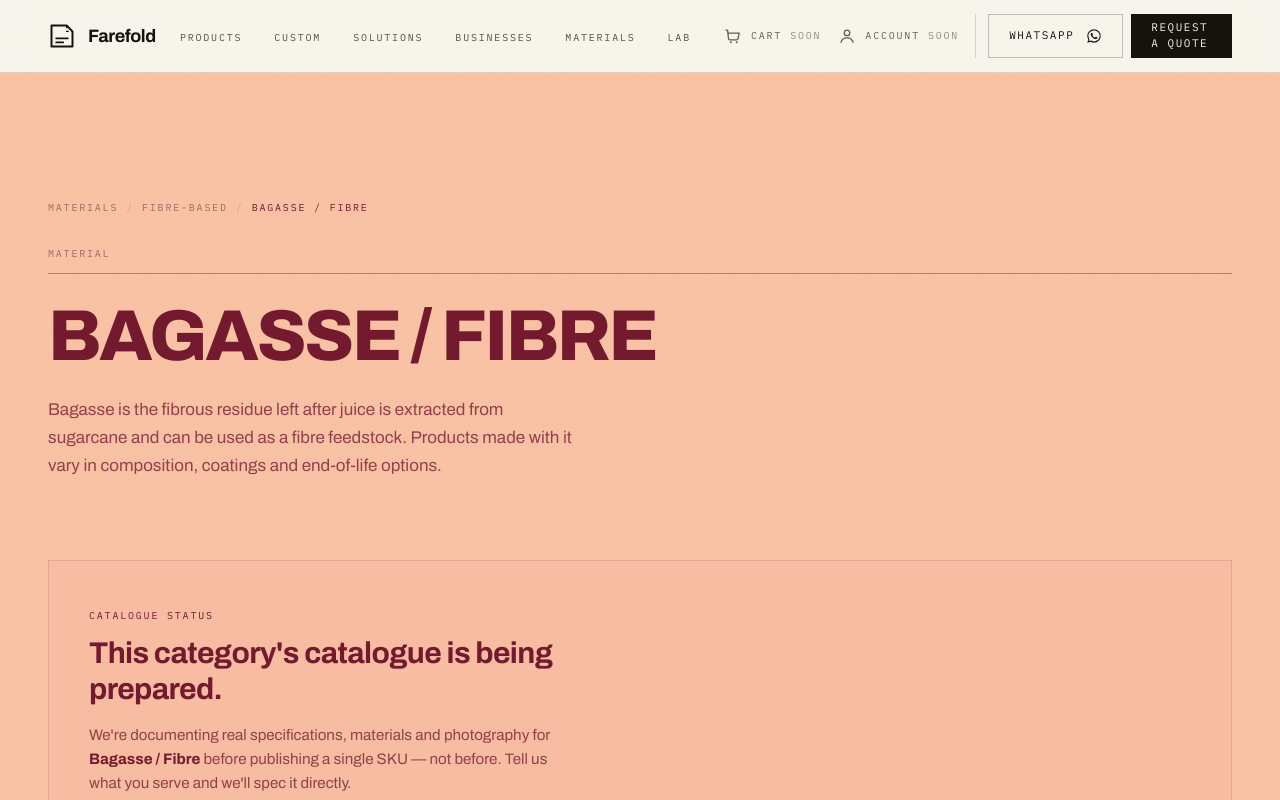
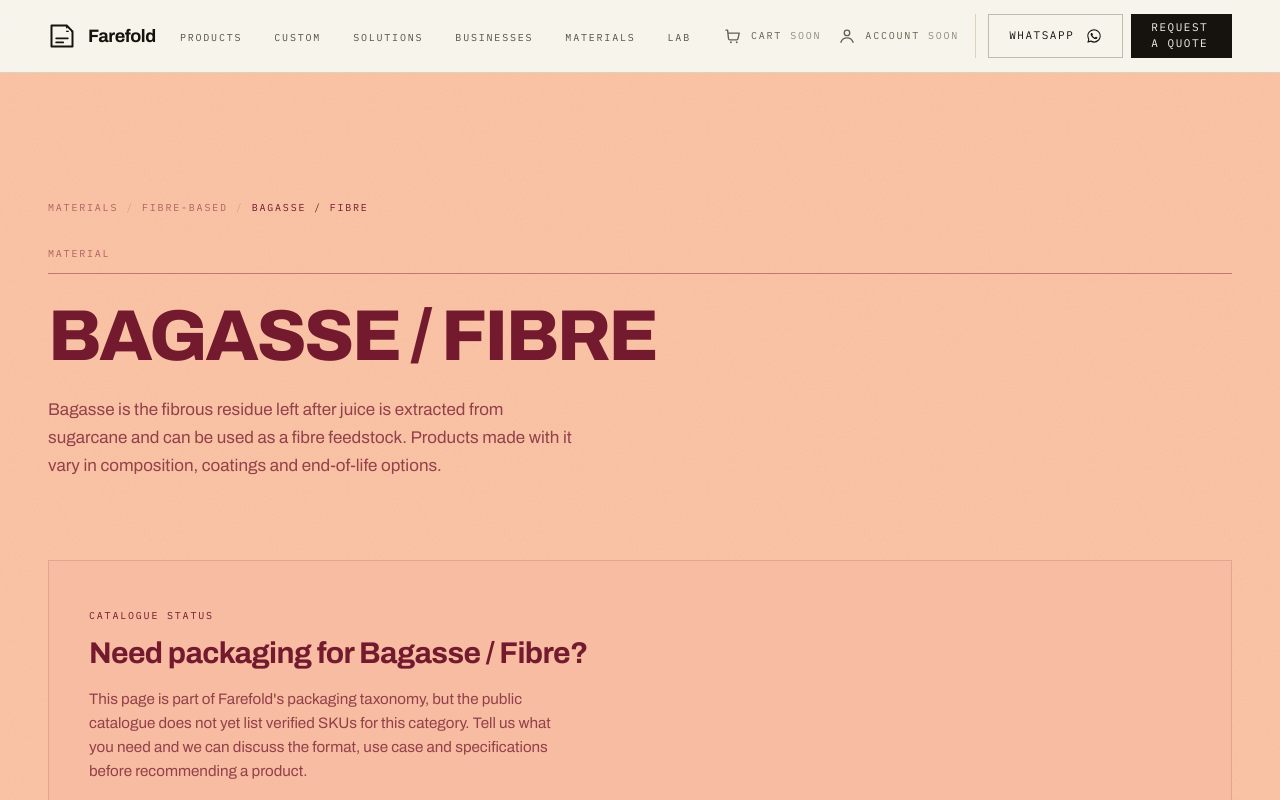
Before and after one commit to dogaranees7-ctrl/farefold, a Next.js app: page /materials/bagasse-fibre in a window 1280 px wide. Shown: the top 800 px of the page. Built offline with nearby package versions, Linux system fonts and the light colour scheme.

Commit message:
Clarify taxonomy empty state and avoid implied catalogue promise

```diff
--- a/components/taxonomy/CatalogueEmptyState.tsx
+++ b/components/taxonomy/CatalogueEmptyState.tsx
@@ -21,13 +21,13 @@ export function CatalogueEmptyState({ categoryName }: { categoryName: string })
   return (
     <div className="border border-page-border bg-page-surface px-6 py-10 sm:px-10 sm:py-12">
       <p className="t-tech-sm text-page-accent">Catalogue status</p>
-      <h3 className="t-display-tight mt-3 max-w-[26ch] text-2xl text-page-ink sm:text-3xl">
-        This category&apos;s catalogue is being prepared.
+      <h3 className="t-display-tight mt-3 max-w-[30ch] text-2xl text-page-ink sm:text-3xl">
+        Need packaging for {categoryName}?
       </h3>
       <p className="mt-4 max-w-[54ch] text-[0.95rem] leading-6 text-page-ink-soft">
-        We&apos;re documenting real specifications, materials and photography for{" "}
-        <strong className="text-page-ink">{categoryName}</strong> before publishing a single SKU
-        — not before. Tell us what you serve and we&apos;ll spec it directly.
+        This page is part of Farefold&apos;s packaging taxonomy, but the public catalogue does not
+        yet list verified SKUs for this category. Tell us what you need and we can discuss the
+        format, use case and specifications before recommending a product.
       </p>
 
       <div className="mt-7 flex flex-col gap-3 sm:flex-row">
```
